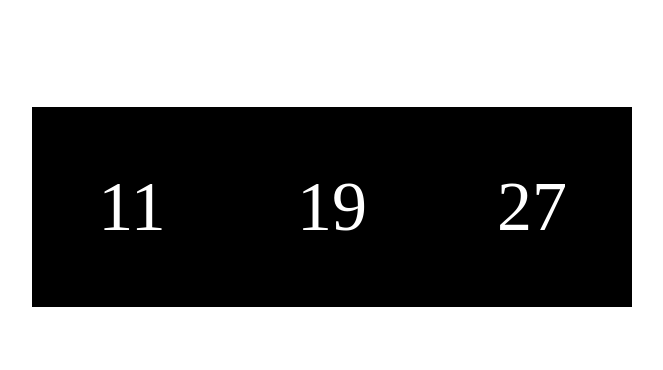
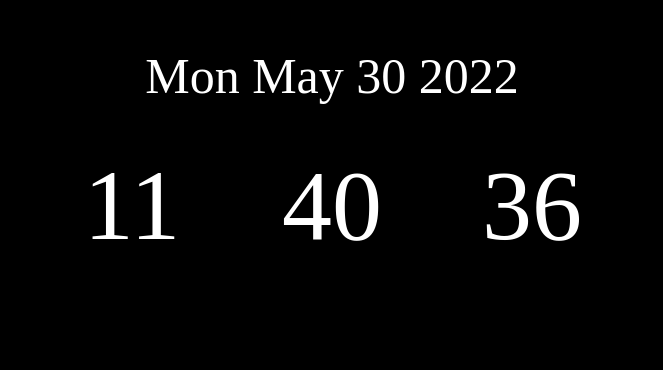
Before and after one commit to dileepsa/clock, a plain HTML site: page index.html in a window 1280 px wide. Shown: the part 193-563 px from the top of the page, without its empty margins (308-971 px from the left). Drawn offline with Linux system fonts and the light colour scheme.

Commit message:
Added date day in Clock.

```diff
--- a/clock.js
+++ b/clock.js
@@ -9,6 +9,7 @@ const link = (rel, href) => `<link rel=${rel} href=${href}>`;
 class Clock {
   constructor() {
     this.date = new Date();
+    this.dateStr = this.date.toDateString();
     this.hours = this.date.getHours();
     this.minutes = this.date.getMinutes();
     this.seconds = this.date.getSeconds();
@@ -17,15 +18,18 @@ class Clock {
   toHtml() {
     const refresh = meta('refresh', 1);
     const linkTag = link('stylesheet', './styles.css');
+    const dateStr = div('date', this.dateStr);
     const hours = div('box', this.hours);
     const minutes = div('box', this.minutes);
     const seconds = div('box', this.seconds);
     const time = div('time', hours + minutes + seconds);
-    return refresh + linkTag + time;
+    const html = refresh + linkTag + dateStr + time
+    return html;
   }
 }
 
 setInterval(() => {
   const currentTime = new Clock();
   fs.writeFileSync('index.html', currentTime.toHtml(), 'utf-8');
+
 }, 1000);
--- a/index.html
+++ b/index.html
@@ -1,7 +1 @@
-<!-- <meta http-equiv=refresh content=1> -->
-<link rel=stylesheet href=./styles.css>
-<div class=time>
-  <div class=box>11</div>
-  <div class=box>19</div>
-  <div class=box>27</div>
-</div>
+<meta http-equiv=refresh content=1><link rel=stylesheet href=./styles.css><div class=date>Mon May 30 2022</div><div class=time><div class=box>11</div><div class=box>40</div><div class=box>36</div></div>
--- a/styles.css
+++ b/styles.css
@@ -5,10 +5,18 @@
 
 body {
   width: 960px;
-  margin: 0 auto;
+  margin: 15em auto;
   display: flex;
+  flex-direction: column;
   justify-content: center;
   align-items: center;
+  background-color: black;
+}
+
+.date {
+  color: white;
+  display: flex;
+  font-size: 50px;
 }
 
 .time {
@@ -19,9 +27,8 @@ body {
   display: flex;
   justify-content: center;
   align-items: center;
-  font-size: 70px;
+  font-size: 100px;
   height: 200px;
   width: 200px;
-  background-color: black;
   color: white;
 }
```
